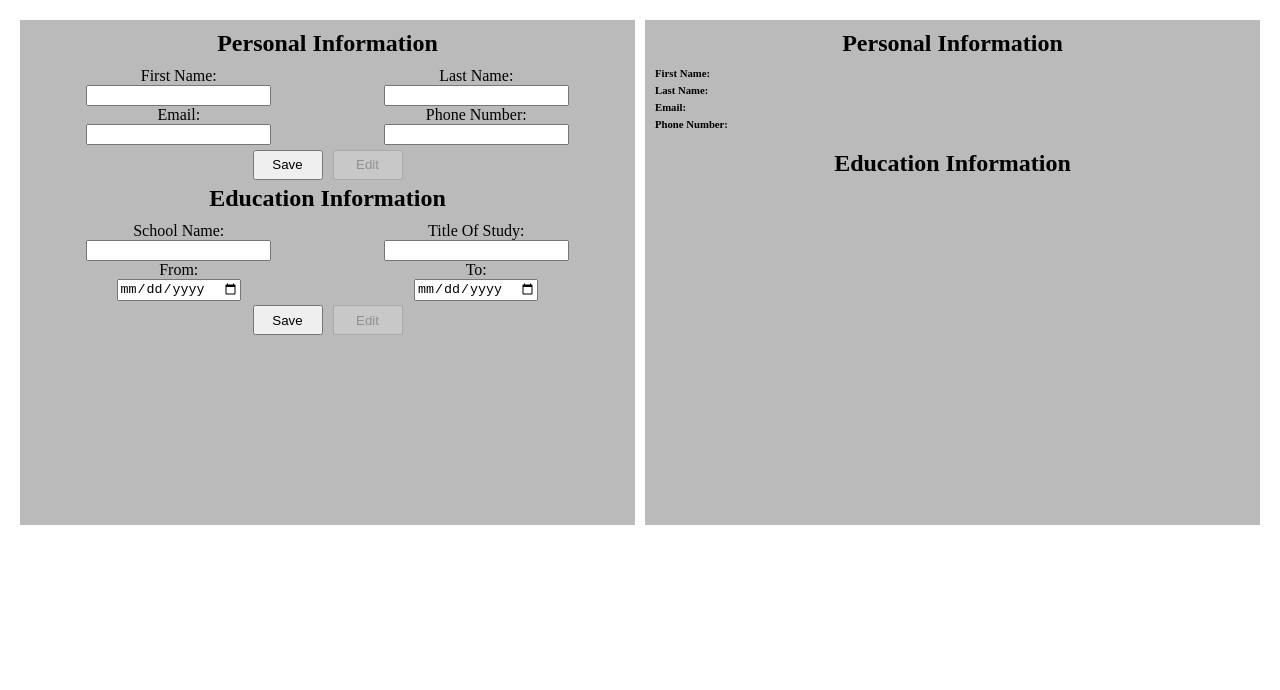
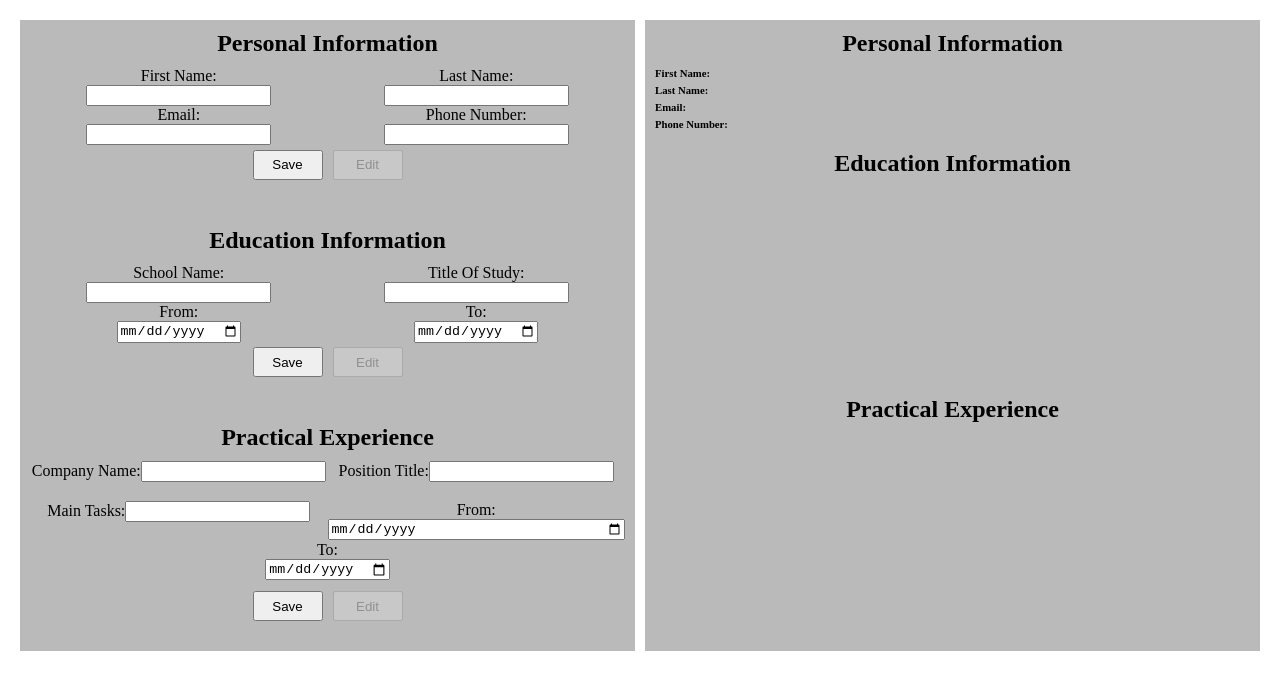
Before and after one commit to Humza-Aa/CV-Project, a React (Create React App) app: page / in a window 1280 px wide. Shown: the top 690 px of the page. Built offline with nearby package versions, Linux system fonts and the light colour scheme.

Commit message:
Finished: User Input form Added: Styled forms

```diff
--- a/src/App.js
+++ b/src/App.js
@@ -1,13 +1,14 @@
 import React, { Component } from "react";
 import Education from "./components/Education";
 import Personal from "./components/Personal";
+import PracticalExperience from "./components/PracticalExp";
 import RenderEducationInfo from "./components/RenderEducationInfo";
 import RenderInfo from "./components/RenderPersonalInfo";
 import "./styles/App.css";
 
 class App extends Component {
-  constructor() {
-    super();
+  constructor(props) {
+    super(props);
 
     this.state = {
       //Personal Info
@@ -18,19 +19,62 @@ class App extends Component {
         phNumber: "",
       },
       editDisabled: true,
-      //Educational Info
+
+      practExperienceinfo: {
+        companyName: "",
+        positionTitle: "",
+        mainTasks: "",
+        fromk: "",
+        tok: "",
+      },
+      practExpEditDisabled: true,
+      practExperienceinfoAll: [],
+      counter: 0,
+      practExpindex: 0,
+      editPractExpButton: true,
+
       educationInfo: {
         schoolName: "",
         titleOfStudy: "",
         from: "",
-        to: ""
+        to: "",
       },
-      educationEditDisabled: true,
+      //educationEditDisabled: true,
       educationInfoAll: [],
       index: 0,
-      educationIndex:0,
-      editEducationButton: true
+      educationIndex: 0,
+      editEducationButton: true,
     };
+     //Practical Experience Info
+    // this.state = {
+    //   practExperienceinfo: {
+    //     companyName: "",
+    //     positionTitle: "",
+    //     mainTasks: "",
+    //     fromk: "",
+    //     tok: "",
+    //   },
+    //   practExpEditDisabled: true,
+    //   practExperienceinfoAll: [],
+    //   counter: 0,
+    //   practExpindex: 0,
+    //   editPractExpButton: true,
+    // };
+    //Educational Info
+    // this.state = {
+    //   educationInfo: {
+    //     schoolName: "",
+    //     titleOfStudy: "",
+    //     from: "",
+    //     to: "",
+    //   },
+    //   //educationEditDisabled: true,
+    //   educationInfoAll: [],
+    //   index: 0,
+    //   educationIndex: 0,
+    //   editEducationButton: true,
+    // };
+
   }
   handlePersonalInfoChange = (e) => {
     const target = e.target;
@@ -62,7 +106,6 @@ class App extends Component {
     }
   };
 
-
   //Education Info
 
   handleEducationInfoChange = (e) => {
@@ -79,14 +122,16 @@ class App extends Component {
     e.preventDefault();
 
     this.setState({
-      educationInfoAll: this.state.educationInfoAll.concat(this.state.educationInfo),
+      educationInfoAll: this.state.educationInfoAll.concat(
+        this.state.educationInfo
+      ),
       educationInfo: {
         schoolName: "",
         titleOfStudy: "",
         from: "",
-        to: ""
+        to: "",
       },
-      editEducationButton: false
+      editEducationButton: false,
     });
   };
 
@@ -100,29 +145,86 @@ class App extends Component {
         schoolName: currentInfo.schoolName,
         titleOfStudy: currentInfo.titleOfStudy,
         from: currentInfo.from,
-        to: currentInfo.to
+        to: currentInfo.to,
       },
       educationInfoAll: educationInfo,
-    })
+    });
     if (this.state.educationIndex === this.state.educationInfoAll.length) {
       this.setState({
         educationIndex: this.state.educationIndex + 1,
-      })
-    }
-    else {
+      });
+    } else {
       this.setState({
         educationIndex: 0,
-      })
+      });
     }
     this.setState({
       editEducationButton: true,
-    })
+    });
   };
 
+  // Practical Experience Functions
+  handlePractExpInfoChange = (e) => {
+    const target = e.target;
+    this.setState({
+      practExperienceinfo: {
+        ...this.state.practExperienceinfo,
+        [target.name]: target.value,
+      },
+    });
+  };
+
+  onSubmitPractExpInfo = (e) => {
+    e.preventDefault();
+
+    this.setState({
+      practExperienceinfoAll: this.state.practExperienceinfoAll.concat(
+        this.state.practExperienceinfo
+      ),
+      practExperienceinfo: {
+        companyName: "",
+        positionTitle: "",
+        mainTasks: "",
+        from: "",
+        to: "",
+      },
+      editPractExpButton: false,
+    });
+  };
+
+  getEditPractExpInfo = () => {
+    const practExperienceinfo = [...this.state.practExperienceinfoAll];
+    const currentInfo = practExperienceinfo[this.state.practExpindex];
+    practExperienceinfo.splice(this.state.practExpindex, 1);
+
+    this.setState({
+      practExperienceinfo: {
+        companyName: currentInfo.companyName,
+        positionTitle: currentInfo.positionTitle,
+        mainTasks: currentInfo.mainTasks,
+        from: currentInfo.from,
+        to: currentInfo.to,
+      },
+      practExperienceinfoAll: practExperienceinfo,
+    });
+    if (this.state.practExpindex === this.state.practExperienceinfoAll.length) {
+      this.setState({
+        practExpindex: this.state.practExpindex + 1,
+      });
+    } else {
+      this.setState({
+        practExpindex: 0,
+      });
+    }
+    this.setState({
+      editPractExpButton: true,
+    });
+  };
 
   render() {
     const userInfo = this.state.userInfo;
     const editDisabled = this.state.editDisabled;
+    console.log(editDisabled)
     const personalFunctions = {
       handleChange: this.handlePersonalInfoChange,
       onSubmitInfo: this.onSubmitPersonalInfo,
@@ -135,15 +237,21 @@ class App extends Component {
       onSubmitInfo: this.onSubmitEducationInfo,
       getEditEducationInfo: this.getEditEducationInfo,
     };
-
     const educationRender = this.state.educationInfoAll.map((info, index) => {
-      return(
+      return (
         <>
-          {(index > 0) && <h5>Education Experience Number {index+1}</h5>}
-          <RenderEducationInfo key={index} educationInfo={info}/>
+          {index > 0 && <h5>Education Experience Number {index + 1}</h5>}
+          <RenderEducationInfo key={index} educationInfo={info} />
         </>
-      )
+      );
     });
+    const practExp = this.state.practExperienceinfo;
+    const editPractExpButton = this.state.editPractExpButton;
+    const practExpFunctions = {
+      handleChange: this.handlePractExpInfoChange,
+      onSubmitInfo: this.onSubmitPractExpInfo,
+      getEditPractExpInfo: this.getEditPractExpInfo,
+    };
     return (
       <>
         <div className="App">
@@ -157,7 +265,18 @@ class App extends Component {
                 />
               </div>
               <div className="education">
-                <Education {...education} {...educationFunctions} editEducationButton = {editEducationButton}/>
+                <Education
+                  {...education}
+                  {...educationFunctions}
+                  editEducationButton={editEducationButton}
+                />
+              </div>
+              <div>
+                <PracticalExperience
+                  {...practExp}
+                  {...practExpFunctions}
+                  editPractExpButton={editPractExpButton}
+                />
               </div>
             </div>
           </div>
@@ -170,7 +289,9 @@ class App extends Component {
                 <h2>Education Information</h2>
                 {educationRender}
               </div>
-              <div></div>
+              <div className="practicalExperience">
+                <h2>Practical Experience</h2>
+              </div>
             </div>
           </div>
         </div>
--- a/src/components/Personal.js
+++ b/src/components/Personal.js
@@ -2,33 +2,17 @@ import React, { Component } from "react";
 import "../styles/Personal.css";
 
 class Personal extends Component {
-  // handleChange = (e) => {
-  //   const target = e.target;
-  //   this.setState({
-  //     userInfo: {
-  //       ...this.props.userInfo,
-  //       [target.name]: target.value,
-  //     },
-  //   });
-  // };
-
-  // onSubmitInfo = (e) => {
-  //   e.preventDefault();
-  //   this.disableForm(e.target.elements);
-  //   this.setState({
-  //     editDisabled: !this.props.editDisabled,
-  //   });
-  // };
-
-  // disableForm = (formElements) => {
-  //   console.log(formElements);
-  //   for (let i = 0; i < 5; i++) {
-  //     formElements[i].disabled = "true";
-  //   }
-  // };
-
   render() {
-    const { Fname, Lname, email, phNumber, editDisabled, onSubmitInfo, handleChange} = this.props;
+    const {
+      Fname,
+      Lname,
+      email,
+      phNumber,
+      editDisabled,
+      onSubmitInfo,
+      handleChange,
+    } = this.props;
+    console.log(editDisabled);
     return (
       <div>
         <h2>Personal Information</h2>
@@ -90,11 +74,7 @@ class Personal extends Component {
             <button type="submit" disabled={!editDisabled}>
               Save
             </button>
-            <button
-              className="edit"
-              type="submit"
-              disabled={editDisabled}
-            >
+            <button className="edit" type="submit" disabled={editDisabled}>
               Edit
             </button>
           </div>
--- /dev/null
+++ b/src/components/PracticalExp.js
@@ -0,0 +1,99 @@
+import React, { Component } from "react";
+import "../styles/PracticalInfo.css"
+
+class PracticalExperience extends Component {
+  render() {
+    const {
+        companyName,
+        positionTitle,
+        mainTask,
+        from,
+        to,
+        onSubmitInfo,
+        handleChange,
+        getEditPractExpInfo,
+        editPractExpButton,
+      } = this.props;
+    return (
+      <div>
+        <h2>Practical Experience</h2>
+        <form className="form-Layout" onSubmit={onSubmitInfo}>
+          <div className="companyNameDiv">
+            <label htmlFor="companyName" className="labels">
+              Company Name:
+            </label>
+            <input
+              name="companyName"
+              type="text"
+              value={companyName}
+              id="companyName"
+              onChange={handleChange}
+              required
+            />
+          </div>
+          <div className="positionTitleDiv">
+            <label htmlFor="positionTitle" className="labels">
+                Position Title:
+            </label>
+            <input
+              name="positionTitle"
+              type="text"
+              value={positionTitle}
+              id="positionTitle"
+              onChange={handleChange}
+              required
+            />
+          </div>
+          <div className="mainTaskDiv">
+            <label htmlFor="mainTask" className="labels">
+                Main Tasks:
+            </label>
+            <input
+              name="mainTask"
+              type="text"
+              value={mainTask}
+              id="mainTask"
+              onChange={handleChange}
+              required
+            />
+          </div>
+          <div className="from-Div">
+            <label htmlFor="from">From:</label>
+            <input
+              name="from"
+              type="date"
+              value={from}
+              id="from"
+              onChange={handleChange}
+              required
+            />
+          </div>
+          <div className="to-Div">
+            <label htmlFor="to">To:</label>
+            <input
+              name="to"
+              type="date"
+              value={to}
+              id="to"
+              onChange={handleChange}
+              required
+            />
+          </div>
+          <div id="save-Btn">
+            <button type="submit">Save</button>
+            <button
+              className="edit"
+              type="button"
+              onClick={getEditPractExpInfo}
+              disabled={editPractExpButton}
+            >
+              Edit
+            </button>
+          </div>
+        </form>
+      </div>
+    );
+  }
+}
+
+export default PracticalExperience;
--- a/src/styles/App.css
+++ b/src/styles/App.css
@@ -36,6 +36,7 @@ html {
 .layoutRender {
     display: grid;
     grid-template-rows: 120px 1fr 1fr;
+    height: 100%;
 }
 
 h2, h5 {
--- /dev/null
+++ b/src/styles/PracticalInfo.css
@@ -0,0 +1,33 @@
+.form-Layout {
+    display: grid;
+    grid-template-columns: repeat(2, 1fr);
+    grid-template-rows: repeat(4, 1fr);
+}
+.form-Layout > div {
+    text-align: center;
+}
+.to-Div {
+    grid-area: 3 / 1 / 4 / 3;
+    display: flex;
+    flex-direction: column;
+    align-items: center;
+}
+
+#save-Btn {
+    grid-area: 4 / 1 / 5 / 3;
+    display: flex;
+    flex-direction: row;
+    gap: 10px;
+    justify-content: center;
+    padding-top: 10px;
+}
+
+#save-Btn > button {
+    width: 70px;
+    height: 30px;
+}
+
+.from-Div {
+    display: flex;
+    flex-direction: column;
+}
```
Also changed, not shown: src/components/Education.js (+8 -5 lines), src/components/PractExpFunctions.js (added).
